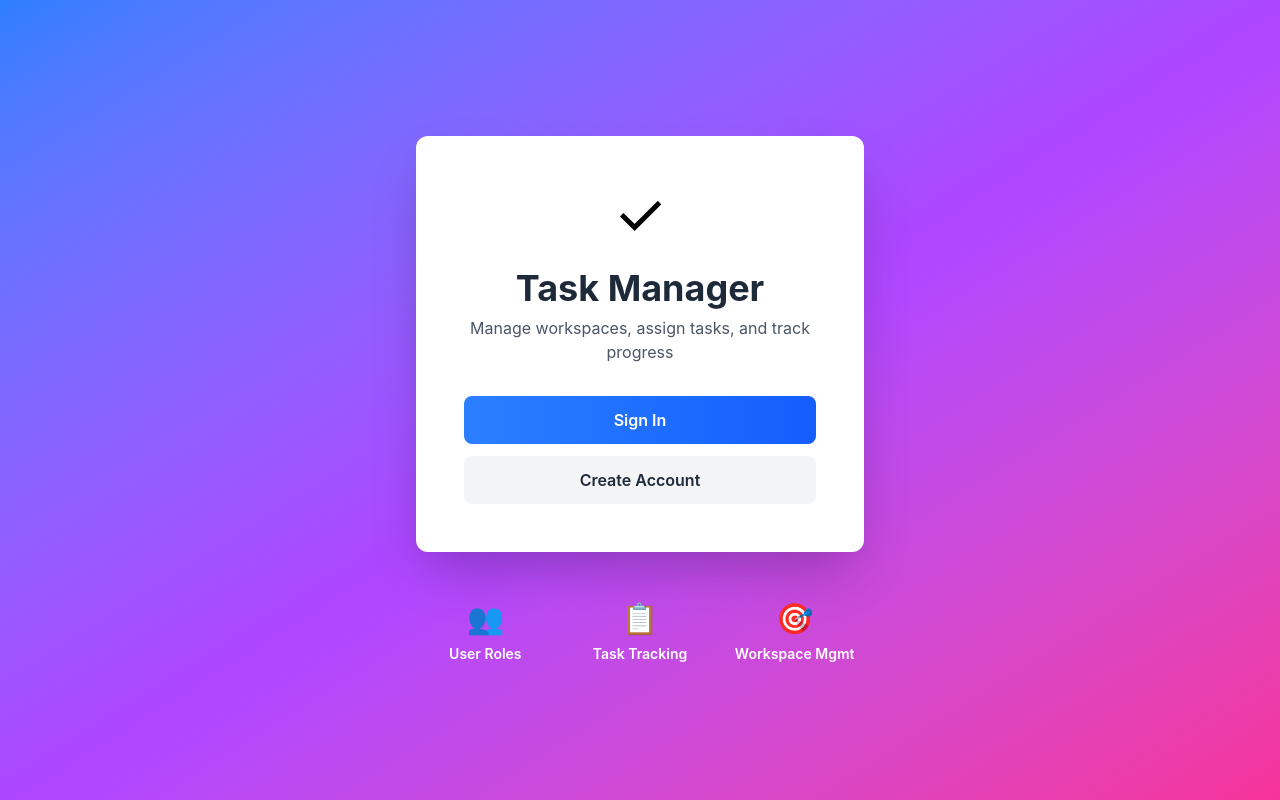
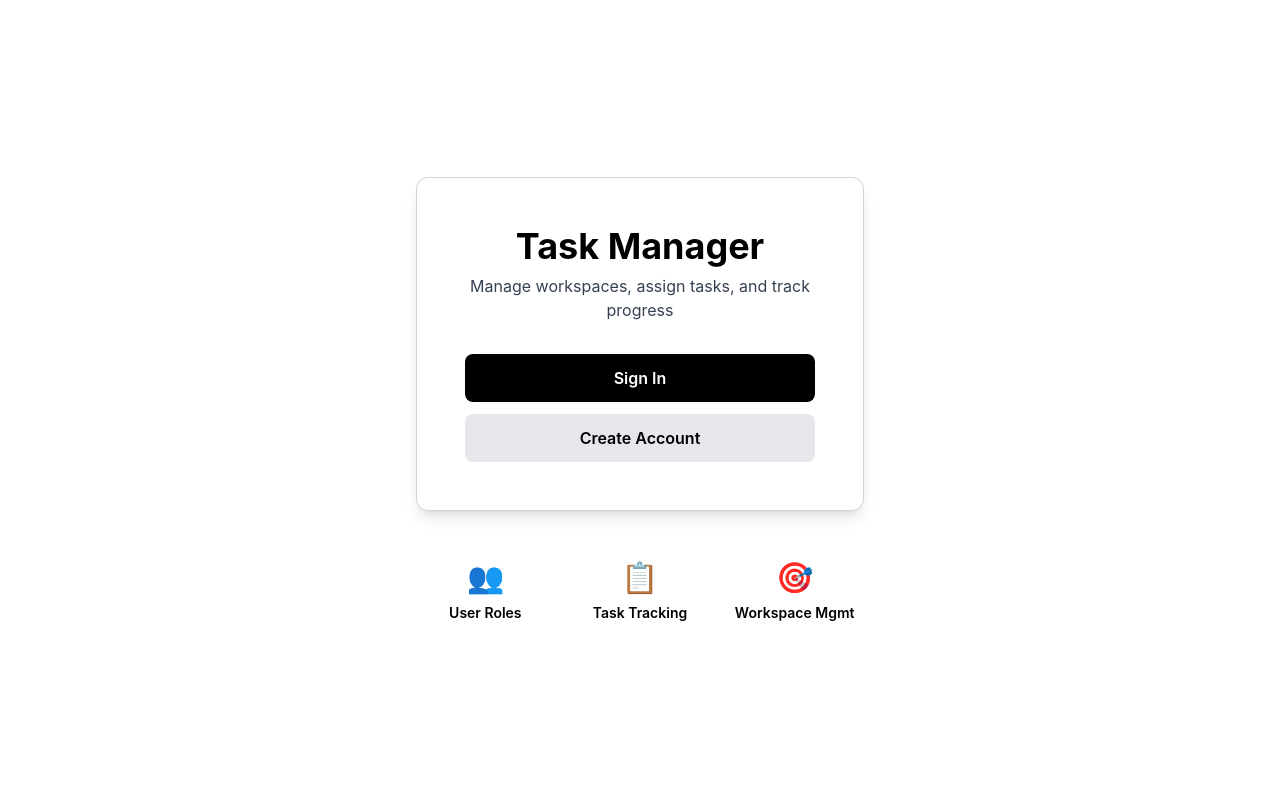
Before and after one commit to swaraj017/task-manager-rbac, a React (Vite) app in the folder client/: page / in a window 1280 px wide. Built offline with nearby package versions, Linux system fonts and the light colour scheme.

Commit message:
Refactor Home component styles and structure

```diff
--- a/client/src/pages/Home.jsx
+++ b/client/src/pages/Home.jsx
@@ -4,45 +4,41 @@ export default function Home() {
   const token = localStorage.getItem("token");
   const user = localStorage.getItem("user");
 
-  // If already logged in, redirect to appropriate dashboard
   if (token && user) {
     const userData = JSON.parse(user);
     return <Navigate to={`/dashboard/${userData.role}`} />;
   }
 
   return (
-    <div className="min-h-screen bg-gradient-to-br from-blue-500 via-purple-500 to-pink-500 flex items-center justify-center p-4">
+    <div className="min-h-screen bg-white flex items-center justify-center p-4">
       <div className="max-w-md w-full">
-
-        <div className="bg-white rounded-xl shadow-2xl p-12 text-center">
-          <div className="text-6xl mb-6">✓</div>
-          <h1 className="text-4xl font-bold text-gray-800 mb-2">
+        <div className="bg-white rounded-xl shadow-lg p-12 text-center border border-gray-300">
+          <h1 className="text-4xl font-bold text-black mb-2">
             Task Manager
           </h1>
-          <p className="text-gray-600 mb-8">
+          <p className="text-gray-700 mb-8">
             Manage workspaces, assign tasks, and track progress
           </p>
 
           <div className="space-y-3">
             <Link
               to="/login"
-              className="block bg-gradient-to-r from-blue-500 to-blue-600 hover:from-blue-600 hover:to-blue-700 text-white font-semibold py-3 px-6 rounded-lg transition transform hover:scale-105"
+              className="block bg-black hover:bg-gray-800 text-white font-semibold py-3 px-6 rounded-lg transition"
             >
               Sign In
             </Link>
 
             <Link
               to="/register"
-              className="block bg-gray-100 hover:bg-gray-200 text-gray-800 font-semibold py-3 px-6 rounded-lg transition"
+              className="block bg-gray-200 hover:bg-gray-300 text-black font-semibold py-3 px-6 rounded-lg transition"
             >
               Create Account
             </Link>
           </div>
         </div>
 
-
-        <div className="mt-12 grid grid-cols-3 gap-4 text-white">
-          <div className="text-center">
+        <div className="mt-12 grid grid-cols-3 gap-4 text-black">
+           <div className="text-center">
             <div className="text-3xl mb-2">👥</div>
             <p className="text-sm font-semibold">User Roles</p>
           </div>
```
